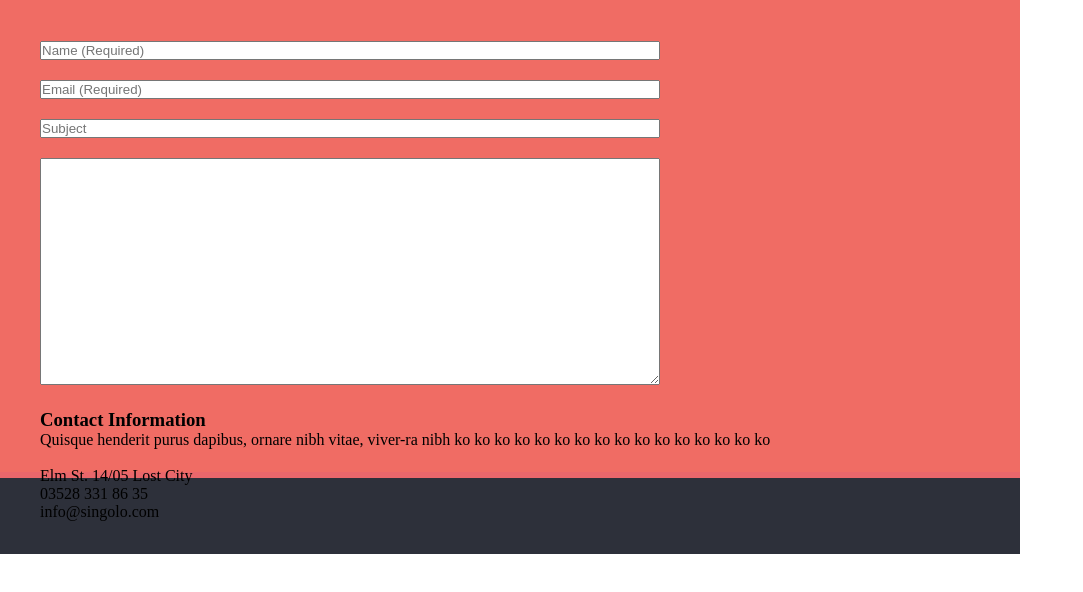
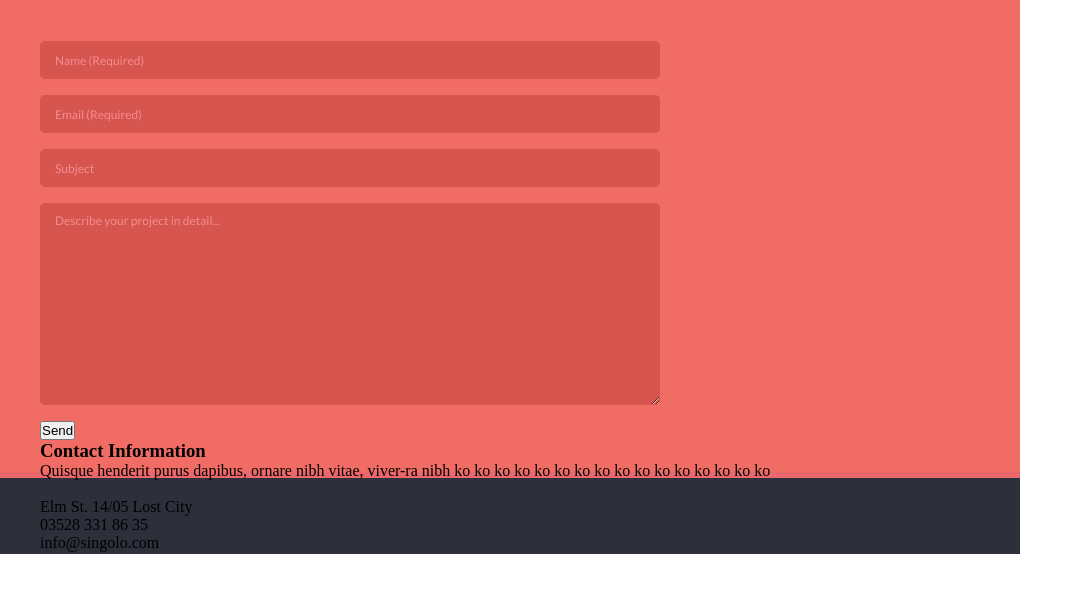
Before and after one commit to drdovn/singolo, a plain HTML site: page singolo3.html in a window 1280 px wide. Shown: the part 176-768 px from the top of the page, without its empty margins (0-1083 px from the left). Drawn offline with Linux system fonts and the light colour scheme.

Commit message:
fit: make form's style

```diff
--- a/singolo3.css
+++ b/singolo3.css
@@ -10,7 +10,8 @@
   height: 654px;
   background-color: #f06c64;
   border-bottom: solid 6px #ea676b;
-  padding: 60px 40px;
+  padding: 68px 40px;
+  text-align: justify;
 }
 
 .get-a-quote-intro h2{
@@ -19,17 +20,13 @@
   color: #f0d8d9;
   font-family: "Lato";
   font-weight: 900;
-  margin: 8px 0;
 }
 .get-a-quote-intro p{
-  width: 940px;
-  height: 57px;
   font-size: 18px;
   line-height: 30px;
   color: #f0d8d9;
   font-family: "Lato";
   font-weight: 300;
-  text-align: left;
   margin: 27px 0px;
 }
 
@@ -41,16 +38,42 @@ form{
   width: 66%;
 }
 .comm-form{
+  margin-top: 1px;
   border: none;
 }
 .comm-form input,
 .comm-form textarea{
   width: 100%;
   display: block;
-  margin: 20px 0;
+  margin: 16px 0;
+  border: none;
+  border-radius: 5px;
+  background-color: #d6564f;
+  padding: 7px 15px;
 }
 
+input[placeholder],
+textarea[placeholder] {
+  font-size: 12px;
+  line-height: 22px;
+  font-family: "Lato";
+  font-weight: 400;
+}
+input::-webkit-input-placeholder,
+textarea::-webkit-input-placeholder {color:#f48c8f;}
 
+input::-moz-placeholder,
+textarea::-moz-placeholder {color:#f48c8f;}
+
+.comm-form input{
+  height: 38px;
+}
+.comm-form textarea{
+  height: 202px;
+}
+button{
+/*  visibility: hidden;*/
+}
 
 
 footer{
--- a/singolo3.html
+++ b/singolo3.html
@@ -24,9 +24,9 @@
           <input type="text" name="name" placeholder="Name (Required)" required>
           <input type="email" name="email" placeholder="Email (Required)" required>
           <input type="text" name="subject" placeholder="Subject">
-          <textarea name="project-description" rows="15" cols="20"></textarea>
+          <textarea name="project-description" rows="15" cols="20" placeholder="Describe your project in detail..."></textarea>
         </fieldset>
-
+        <button type="button" name="button">Send</button>
       </form>
 
       <div class="contact-info">
```
